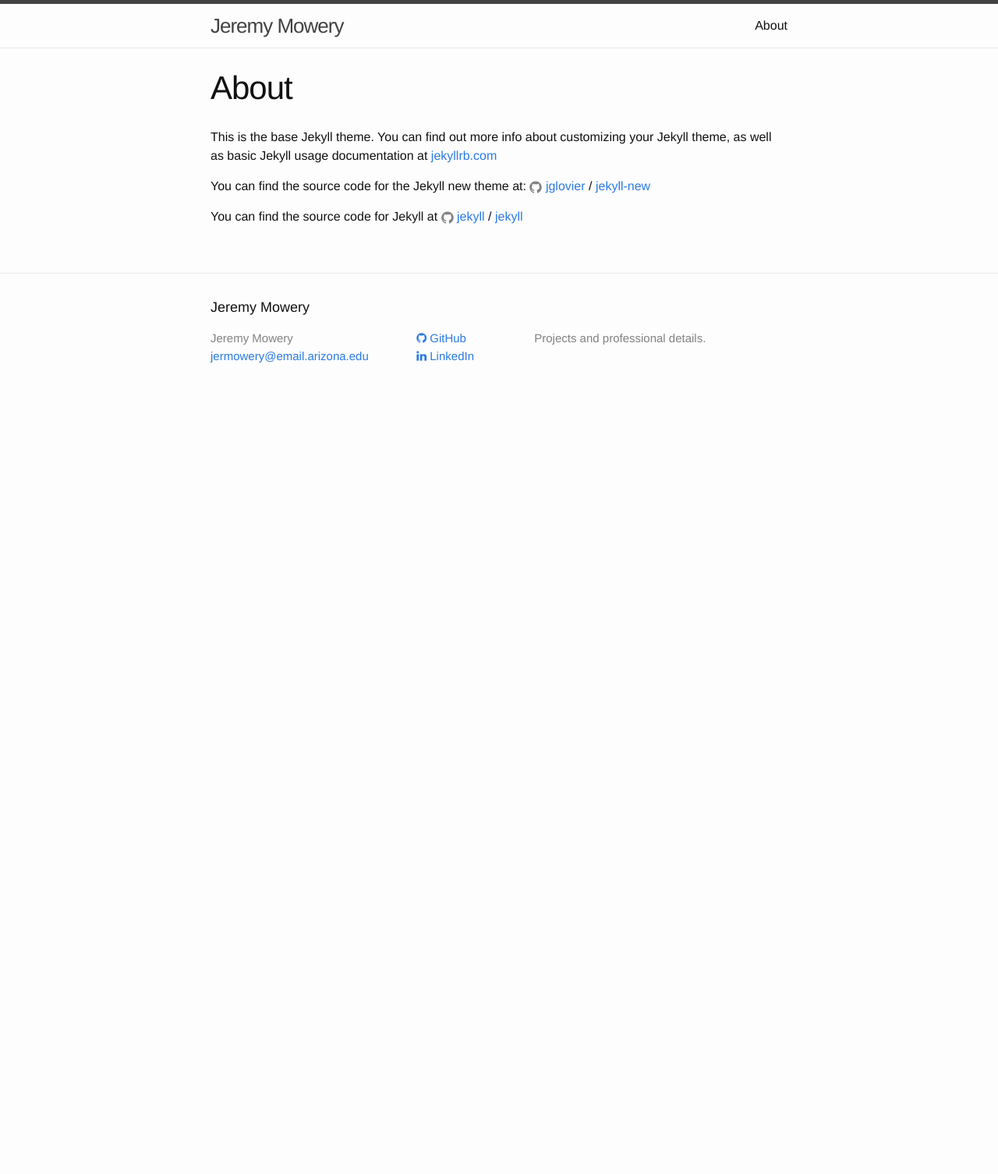
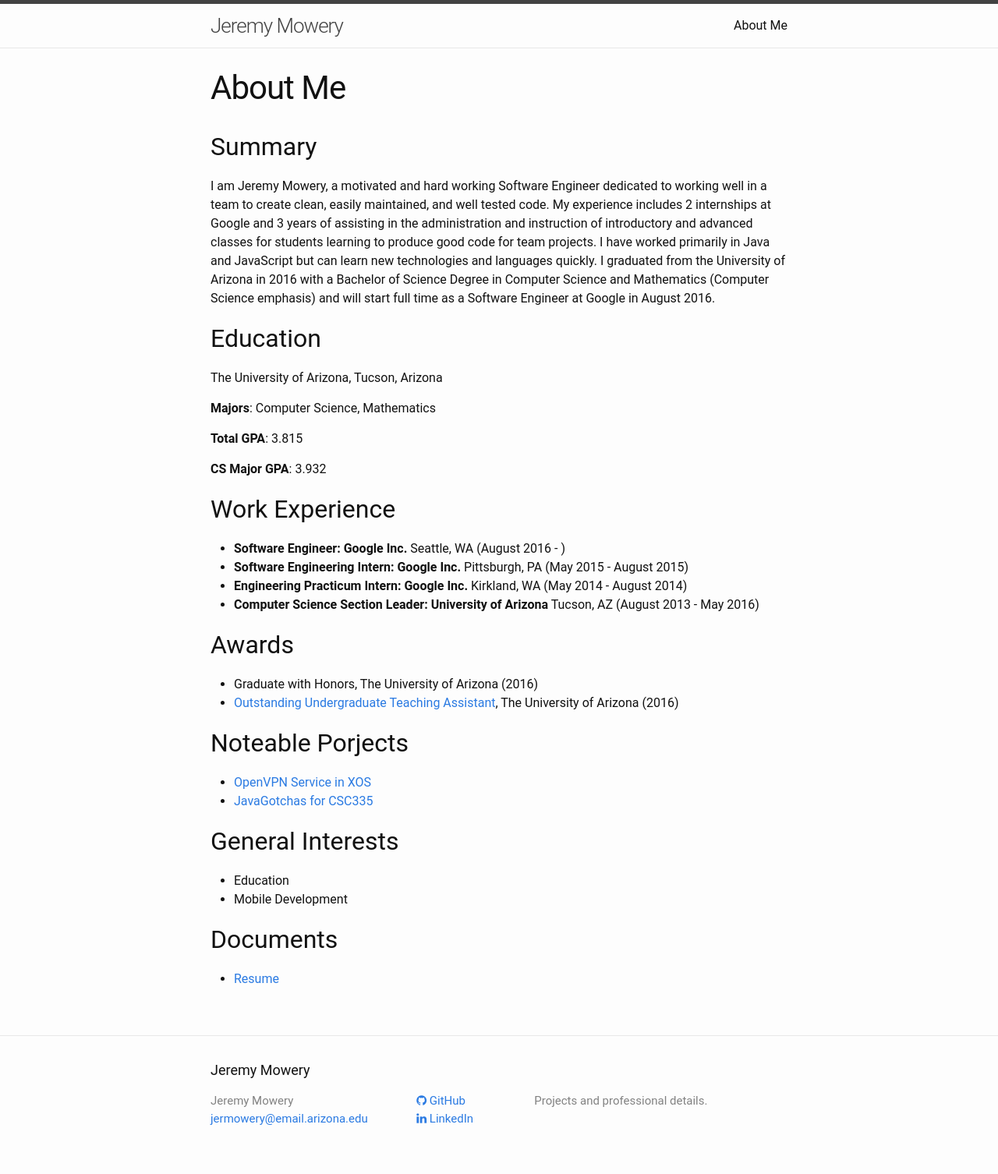
Before and after one commit to jermowery/jermowery.github.io, a Jekyll site: the page built from about.md, in a window 1280 px wide. Shown: the whole page at 78% size. Built offline with Jekyll 4.4.1, drawn with Linux system fonts in a browser that asks for light colours; nearby versions of some CDN libraries; before the commit the page ends 900 px from its top, so only the background shows below that.

Commit message:
Add personal details

```diff
--- a/_includes/footer.html
+++ b/_includes/footer.html
@@ -16,7 +16,7 @@
         <ul class="social-media-list">
           {% if site.github_username %}
           <li>
-            <a href="https://github.com/{{ site.github_username }}">
+            <a href="https://github.com/{{ site.github_username }}" target="_blank">
               <i class="fa fa-github"></i> GitHub
             </a>
           </li>
@@ -24,7 +24,7 @@
 
           {% if site.linkedin_username %}
           <li>
-            <a href="https://linkedin.com/in/{{ site.linkedin_username }}">
+            <a href="https://linkedin.com/in/{{ site.linkedin_username }}" target="_blank">
               <i class="fa fa-linkedin"></i> LinkedIn
             </a>
           </li>
--- a/_posts/2016-05-14-welcome-to-jekyll.markdown
+++ b/_posts/old.2016-05-14-welcome-to-jekyll.markdown
@@ -1,5 +1,5 @@
 ---
-layout: post
+layout: page
 title:  "Welcome to Jekyll!"
 date:   2016-05-14 14:05:32 -0700
 categories: jekyll update
--- a/about.md
+++ b/about.md
@@ -1,15 +1,59 @@
 ---
 layout: page
-title: About
+title: About Me
 permalink: /about/
 ---
 
-This is the base Jekyll theme. You can find out more info about customizing your Jekyll theme, as well as basic Jekyll usage documentation at [jekyllrb.com](http://jekyllrb.com/)
+Summary
+-------
 
-You can find the source code for the Jekyll new theme at:
-{% include icon-github.html username="jglovier" %} /
-[jekyll-new](https://github.com/jglovier/jekyll-new)
+I am Jeremy Mowery, a motivated and hard working Software Engineer dedicated to working well in a
+team to create clean, easily maintained, and well tested code. My experience includes 2 internships
+at Google and 3 years of assisting in the administration and instruction of introductory and
+advanced classes for students learning to produce good code for team projects. I have worked
+primarily in Java and JavaScript but can learn new technologies and languages quickly. I graduated
+from the University of Arizona in 2016 with a Bachelor of Science Degree in Computer Science and
+Mathematics (Computer Science emphasis) and will start full time as a Software Engineer at Google
+in August 2016.
 
-You can find the source code for Jekyll at
-{% include icon-github.html username="jekyll" %} /
-[jekyll](https://github.com/jekyll/jekyll)
+Education
+---------
+
+The University of Arizona, Tucson, Arizona
+
+**Majors**: Computer Science, Mathematics
+
+**Total GPA**: 3.815
+
+**CS Major GPA**: 3.932
+
+Work Experience
+---------
+
++ **Software Engineer: Google Inc.** Seattle, WA (August 2016 - )
++ **Software Engineering Intern: Google Inc.** Pittsburgh, PA (May 2015 - August 2015)
++ **Engineering Practicum Intern: Google Inc.** Kirkland, WA (May 2014 - August 2014)
++ **Computer Science Section Leader: University of Arizona** Tucson, AZ (August 2013 - May 2016)
+
+Awards
+------
+
++ Graduate with Honors, The University of Arizona (2016)
++ [Outstanding Undergraduate Teaching Assistant](http://www.cs.arizona.edu/news/awards/citations.html#JeremyMowery){:target="_blank"}, The University of Arizona (2016)
+
+Noteable Porjects
+-----------------
+
++ [OpenVPN Service in XOS](https://docs.google.com/document/d/1eq-X5xkZTZN8c2r08vxR84z53JkABd6EetRyqrg42Ew/edit?usp=sharing){:target="_blank"}
++ [JavaGotchas for CSC335](https://github.com/CSC335/javagotchas){:target="_blank"}
+
+General Interests
+----------------
+
++ Education
++ Mobile Development
+
+Documents
+---------
+
++ [Resume](https://drive.google.com/file/d/0B-Kx4DjZNEniTWNqZFpNOUFsSU0/view?usp=sharing){:target="_blank"}
--- a/css/main.scss
+++ b/css/main.scss
@@ -6,7 +6,7 @@
 
 
 // Our variables
-$base-font-family: "Helvetica Neue", Helvetica, Arial, sans-serif;
+$base-font-family: "Roboto", Helvetica, Arial, sans-serif;
 $base-font-size:   16px;
 $base-font-weight: 400;
 $small-font-size:  $base-font-size * 0.875;
```
